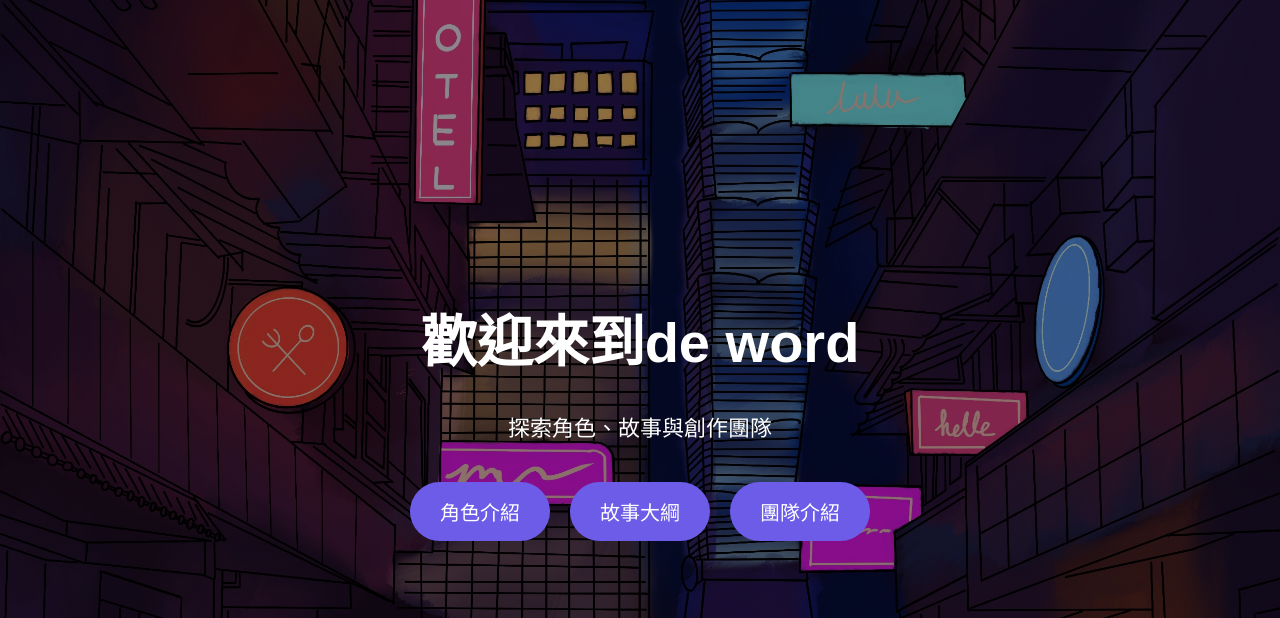
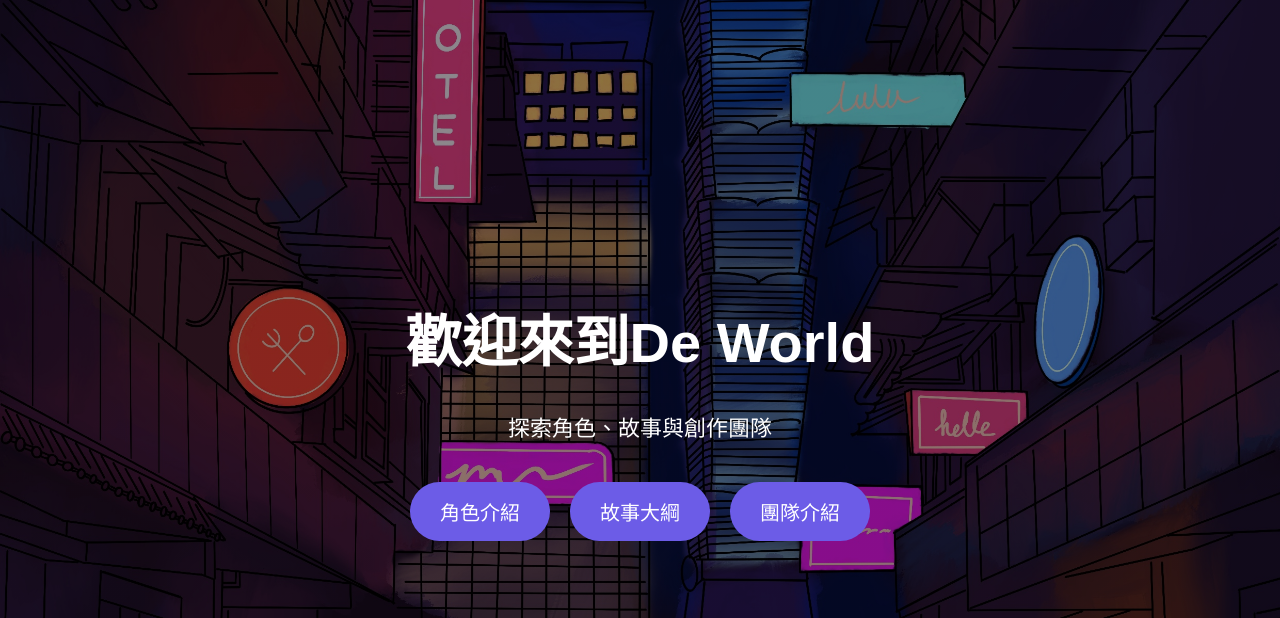
Before and after one commit to J1i2u3r4u5o6/my-character-website, a Flask app: page / in a window 1280 px wide. Shown: the top 618 px of the page. Run offline with Flask 3, Linux system fonts and the light colour scheme.

Commit message:
Update index.html

```diff
--- a/templates/index.html
+++ b/templates/index.html
@@ -8,7 +8,7 @@
 <body class="home-page">
 
     <div class="cover">
-        <h1>歡迎來到de word</h1>
+        <h1>歡迎來到De World</h1>
         <p>探索角色、故事與創作團隊</p>
 
         <div class="button-group">
```
